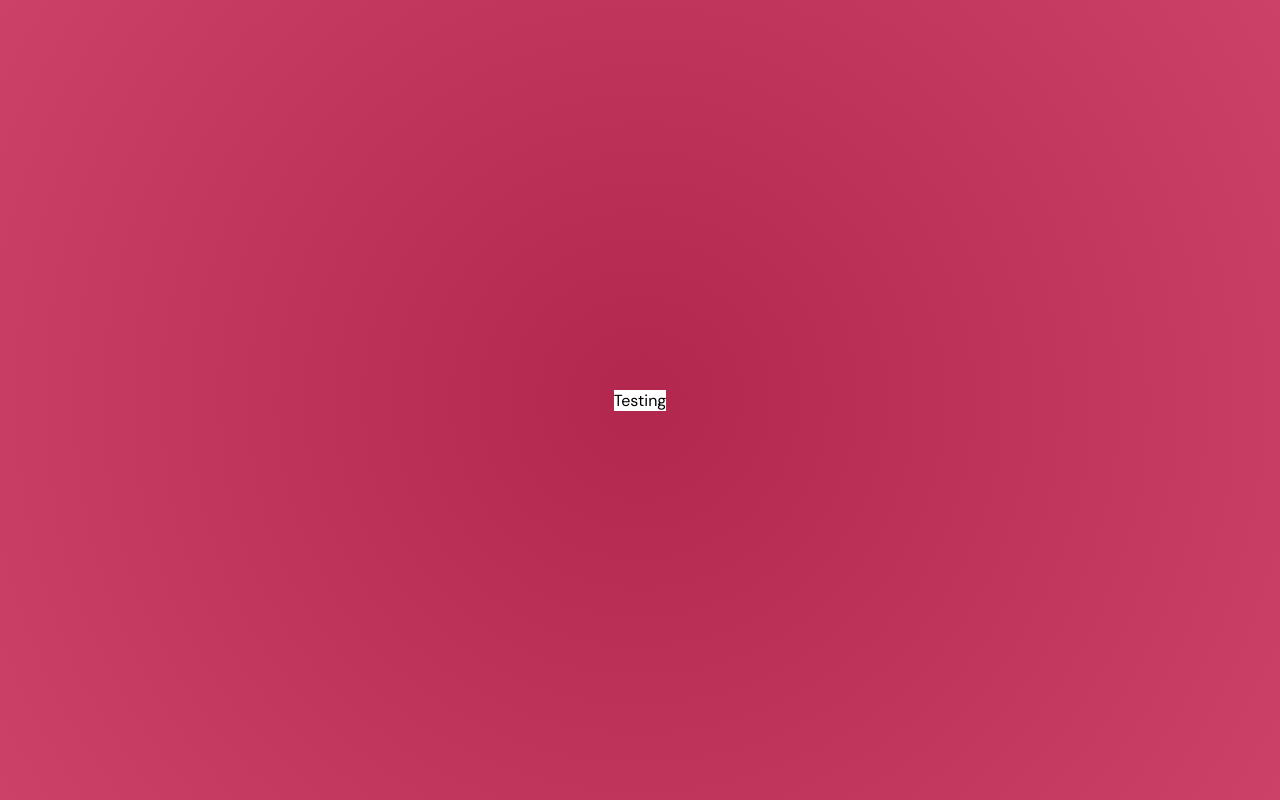
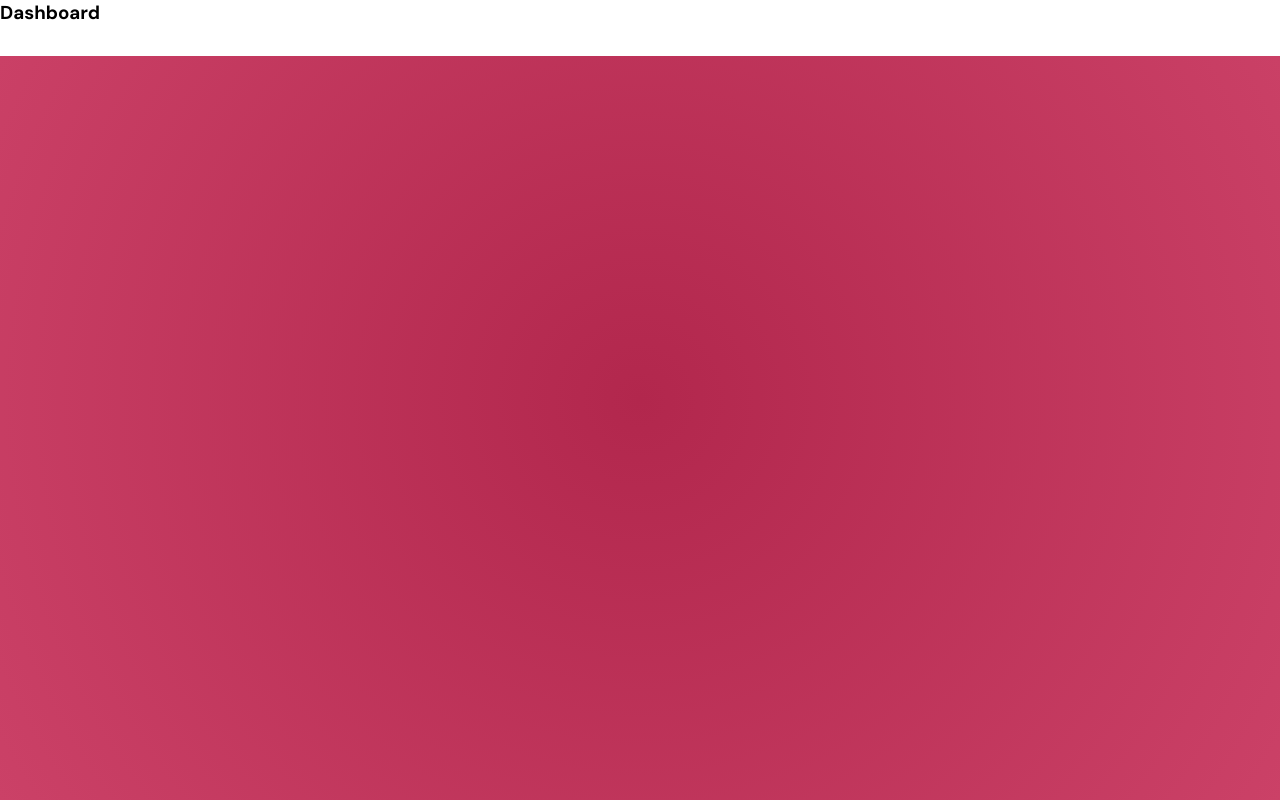
Before and after one commit to MatheusGom/Cattuccino_P5, a React (Create React App) app in the folder cattuccino/: page /test in a window 1280 px wide. Built offline with nearby package versions, Linux system fonts and the light colour scheme; the HTML template or start-up script is replaced by a standard one.

Commit message:
add: start head logic

```diff
--- a/cattuccino/src/components/Header/Header.module.css
+++ b/cattuccino/src/components/Header/Header.module.css
@@ -1,3 +1,11 @@
 .head {
     background-color: #fff;
+    width: 100%;
+    position: absolute;
+    top: 0;
+    left: 0;
+    height: 7vh;
+    display: flex;
+    box-sizing: border-box;
+    gap: 20px;
 }
--- a/cattuccino/src/components/Header/index.js
+++ b/cattuccino/src/components/Header/index.js
@@ -5,7 +5,7 @@ function Header() {
     return (
         <>
             <div className={styles.head}>
-                <p>Testing</p>
+                <h3 className={styles['head-title']}>Dashboard</h3>
             </div>
         </>
     );
```
